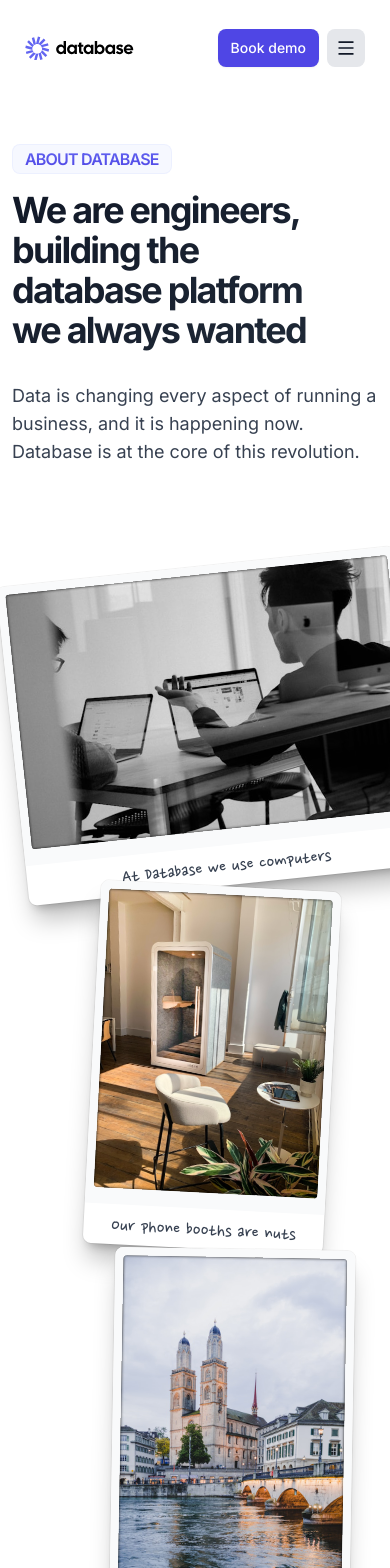
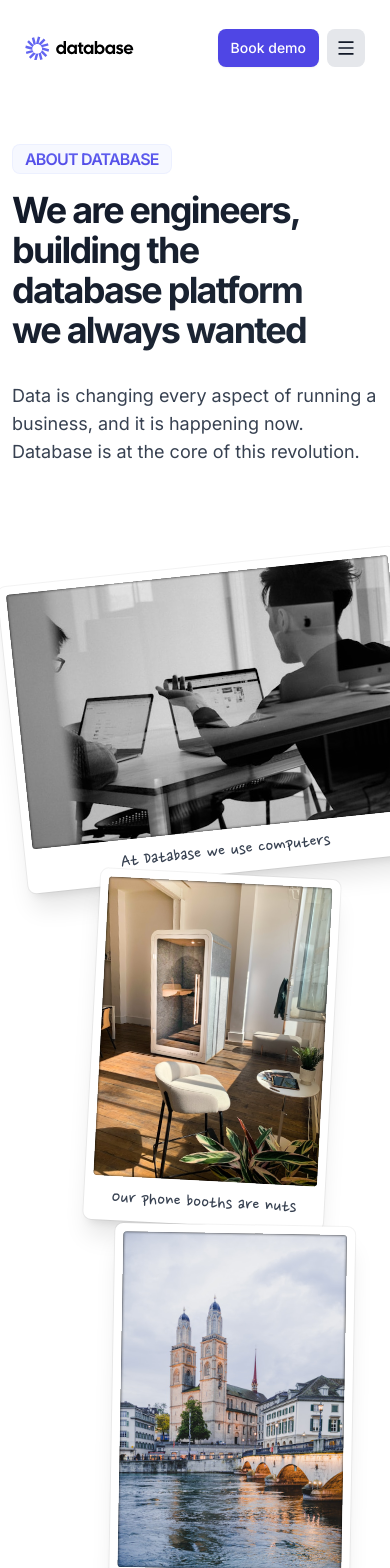
Before and after one commit to tremorlabs/template-database, a Next.js app: page /about in a window 390 px wide. Shown: the top 1568 px of the page. Built offline with nearby package versions, Linux system fonts and the light colour scheme.

Commit message:
styling: about shadow, bg

```diff
--- a/src/components/Code.tsx
+++ b/src/components/Code.tsx
@@ -31,7 +31,7 @@ export default async function Code({
   return (
     <div
       className={cx(
-        "relative w-full overflow-auto rounded-xl bg-gray-950 shadow-xl shadow-black/40 ring-1 ring-black dark:ring-white/5",
+        "relative w-full overflow-auto rounded-xl bg-gray-950 shadow-xl shadow-black/40 dark:shadow-indigo-900/30 ring-1 ring-black dark:ring-white/5",
         className,
       )}
     >
--- a/src/components/ui/CodeExampleTabs.tsx
+++ b/src/components/ui/CodeExampleTabs.tsx
@@ -22,7 +22,7 @@ export default function CodeExampleTabs({
       >
         <Tabs.Trigger
           className="group relative flex flex-1
-           flex-col items-start justify-start rounded-xl p-6 text-left shadow-lg ring-1 ring-black/10 dark:ring-white/5"
+           flex-col items-start justify-start rounded-xl p-6 text-left shadow-lg dark:data-[state=active]:shadow-indigo-900/30 ring-1 ring-gray-200 dark:ring-white/5"
           value="tab1"
         >
           <div className="absolute -left-[36px] top-1/2 hidden -rotate-90 group-data-[state=active]:flex">
@@ -47,7 +47,7 @@ export default function CodeExampleTabs({
         </Tabs.Trigger>
         <Tabs.Trigger
           className="group relative flex flex-1
-           flex-col items-start justify-start rounded-xl p-6 text-left shadow-lg ring-1 ring-black/10 dark:ring-white/5"
+           flex-col items-start justify-start rounded-xl p-6 text-left shadow-lg dark:data-[state=active]:shadow-indigo-900/30 ring-1 ring-gray-200 dark:ring-white/5"
           value="tab2"
         >
           <div className="absolute -left-[36px] top-1/2 hidden -rotate-90 sm:group-data-[state=active]:flex">
--- a/src/components/ui/Cta.tsx
+++ b/src/components/ui/Cta.tsx
@@ -7,7 +7,7 @@ export default function Cta() {
   return (
     <section
       aria-labelledby="cta-title"
-      className="mx-auto mb-20 mt-32 max-w-6xl p-1 px-2 sm:mt-72"
+      className="mx-auto mb-20 mt-32 max-w-6xl p-1 px-2 sm:mt-56"
     >
       <div className="relative flex items-center justify-center">
         <div
--- a/src/components/ui/Footer.tsx
+++ b/src/components/ui/Footer.tsx
@@ -177,15 +177,15 @@ export default function Footer() {
             </div>
           </div>
         </div>
-        <div className="mt-16 flex flex-col items-center justify-between gap-4 border-t border-gray-100 pt-8 sm:mt-20 sm:flex-row lg:mt-24 dark:border-gray-800">
+        <div className="mt-16 flex flex-col items-center justify-between gap-4 border-t border-gray-200 pt-8 sm:mt-20 sm:flex-row lg:mt-24 dark:border-gray-800">
           <p className="text-sm leading-5 text-gray-500 dark:text-gray-400">
             &copy; {new Date().getFullYear()} Database, Inc. All rights
             reserved.
           </p>
-          <div className="rounded-full border border-gray-100 py-1 pl-1 pr-2 dark:border-gray-800">
-            <div className="flex items-center gap-1">
-              <div className="relative size-3 shrink-0">
-                <div className="absolute inset-0 rounded-full bg-emerald-400/10 dark:bg-emerald-600/20" />
+          <div className="rounded-full border border-gray-200 py-1 pl-1 pr-2 dark:border-gray-800">
+            <div className="flex items-center gap-1.5">
+              <div className="relative size-4 shrink-0">
+                <div className="absolute inset-[1px] rounded-full bg-emerald-500/20 dark:bg-emerald-600/20" />
                 <div className="absolute inset-1 rounded-full bg-emerald-600 dark:bg-emerald-500" />
               </div>
               <span className="text-xs text-gray-700 dark:text-gray-50">
--- a/src/components/ui/InstaxImage.tsx
+++ b/src/components/ui/InstaxImage.tsx
@@ -20,11 +20,11 @@ export function InstaxImage({
   return (
     <figure
       className={cx(
-        "h-fit overflow-hidden rounded-lg bg-white shadow-xl shadow-black/25 ring-1 ring-black/5 transition hover:-translate-y-0.5 hover:shadow-black/40 dark:bg-gray-800 dark:shadow-indigo-500/5 dark:ring-white/20 dark:hover:shadow-indigo-500/10",
+        "h-fit overflow-hidden rounded-lg bg-white shadow-xl shadow-black/10 ring-1 ring-black/5 transition hover:-translate-y-0.5 hover:shadow-black/20 dark:bg-gray-900 dark:shadow-indigo-500/10 dark:ring-white/20 dark:hover:shadow-indigo-900/40",
         className,
       )}
     >
-      <div className="bg-gray-50 px-2 pb-4 pt-2 dark:bg-gray-900">
+      <div className="px-2 pt-2">
         <div className="relative overflow-hidden rounded">
           <div className="absolute inset-0 shadow-[inset_0px_0px_3px_0px_rgb(0,0,0,1)]"></div>
           <Image src={src} alt={alt} width={width} height={height} />
@@ -32,7 +32,7 @@ export function InstaxImage({
       </div>
       <div
         className={cx(
-          "px-2 pb-1 pt-2 font-handwriting text-xl text-gray-700 dark:text-gray-300",
+          "px-2 pb-2 pt-2 font-handwriting text-xl text-gray-700 dark:text-gray-300",
         )}
       >
         <figcaption className="text-center">{caption}</figcaption>
```
